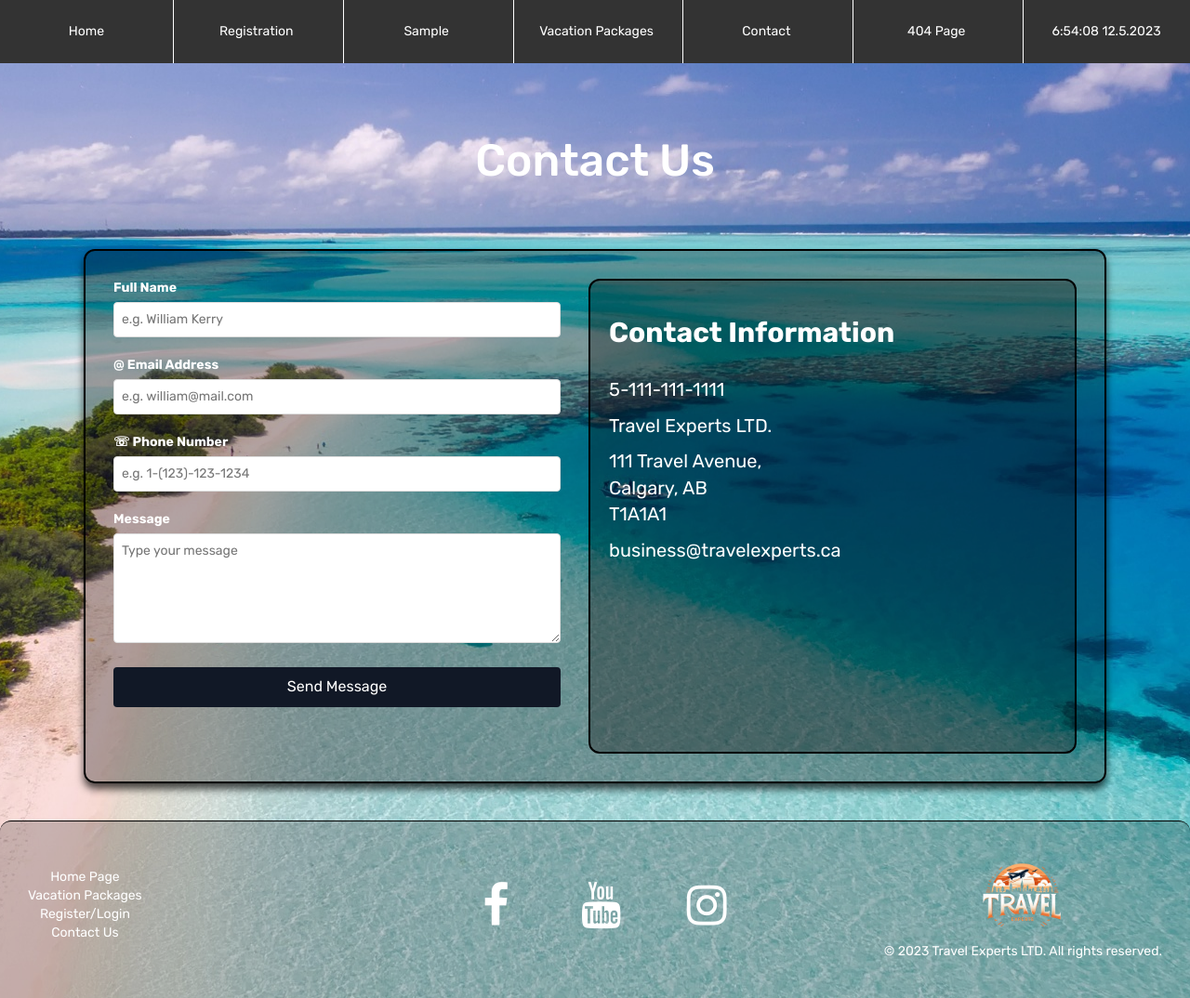
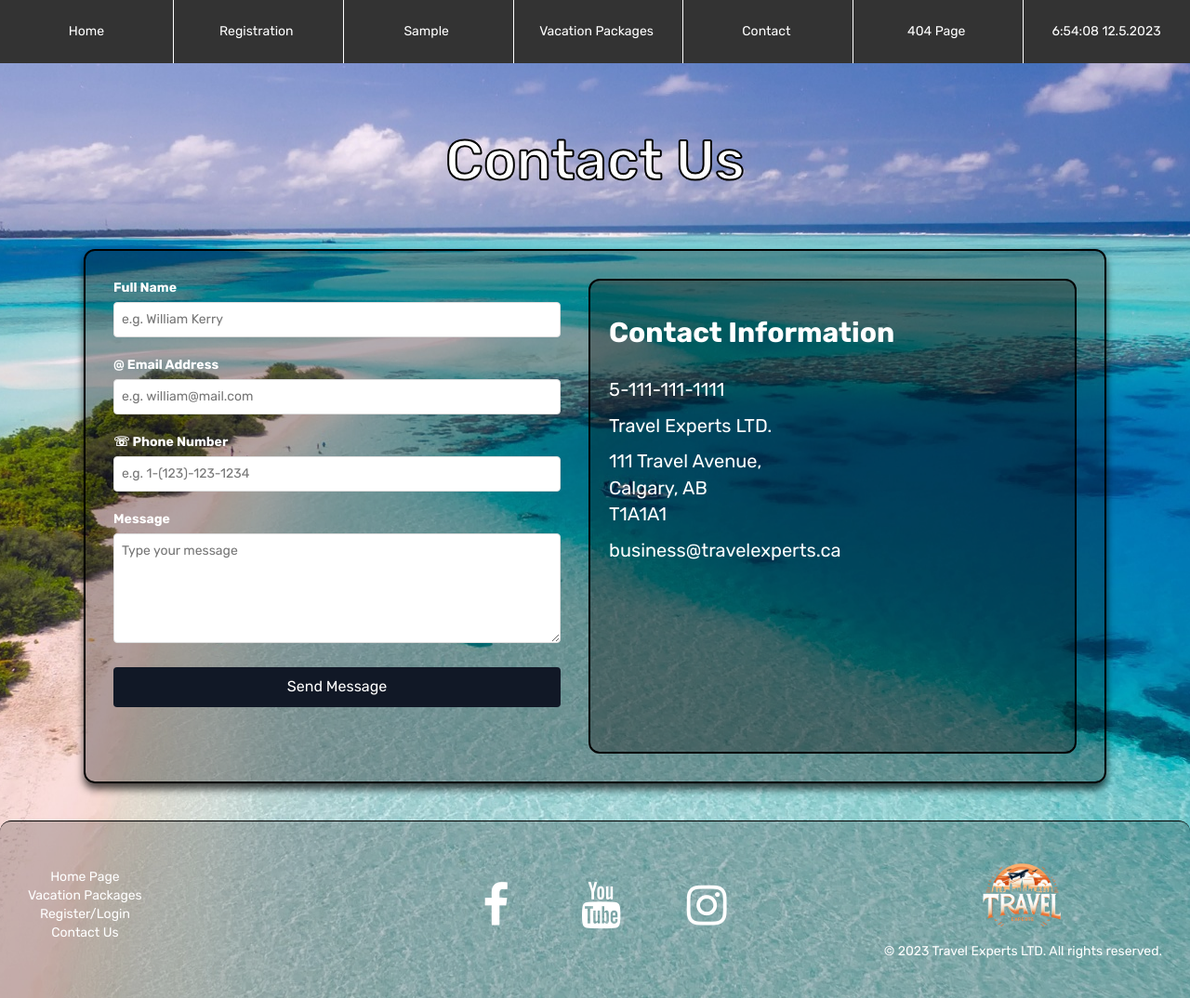
Before and after one commit to slicer229/PROJ-207-Threaded-Project---Group-7, a website: page views/contact.html in a window 1280 px wide. Shown: the whole page at 93% size. Drawn offline with nearby package versions, Linux system fonts and the light colour scheme; files that its build step writes are made by us from their sources; files whose address does not match are found by name.

Commit message:
added outline to contact h1 for visibility

```diff
--- a/views/contact.html
+++ b/views/contact.html
@@ -15,10 +15,14 @@ header {
     align-items: center;
 }
 
+
 h1 {
-    color:white;
-    font-size: 48px;
+    color:black;
+    font-size: 60px;
     text-align: center;
+    -webkit-text-fill-color: white; /* Will override color (regardless of order) */
+  -webkit-text-stroke-width: 2px;
+  -webkit-text-stroke-color: black;
 
 }
 
@@ -267,7 +271,6 @@ footer li a:hover {
                     <label for="phoneNum">&#9743 Phone Number</label>
                     <input type="text" id="phoneNum" name="Phone" placeholder="e.g. 1-(123)-123-1234" pattern="^(\+\d{1,2}\s?)?1?\-?\.?\s?(\()?(\d{3})(?(2)\))[\s.-]?\d{3}[\s.-]?\d{4}$" title="Please enter a valid phone number" required>
                 </div>
-
                 <div class="form-group">
                     <label for="message">Message</label>
                     <textarea id="message" name="message" rows="5" placeholder="Type your message" required></textarea>
```
